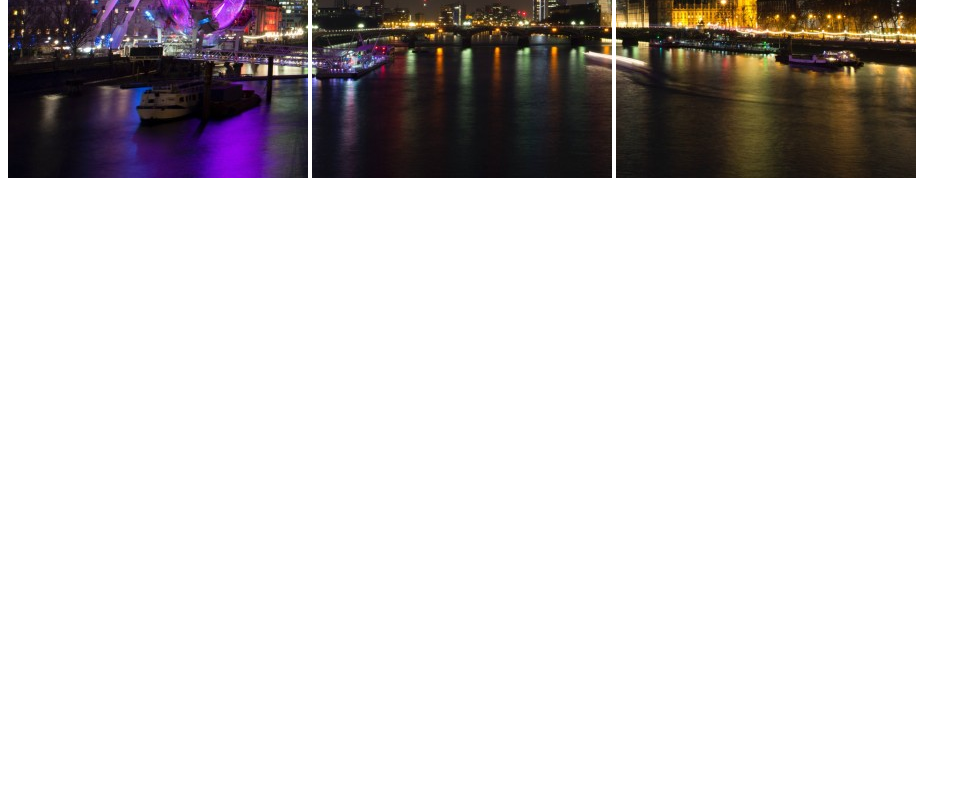
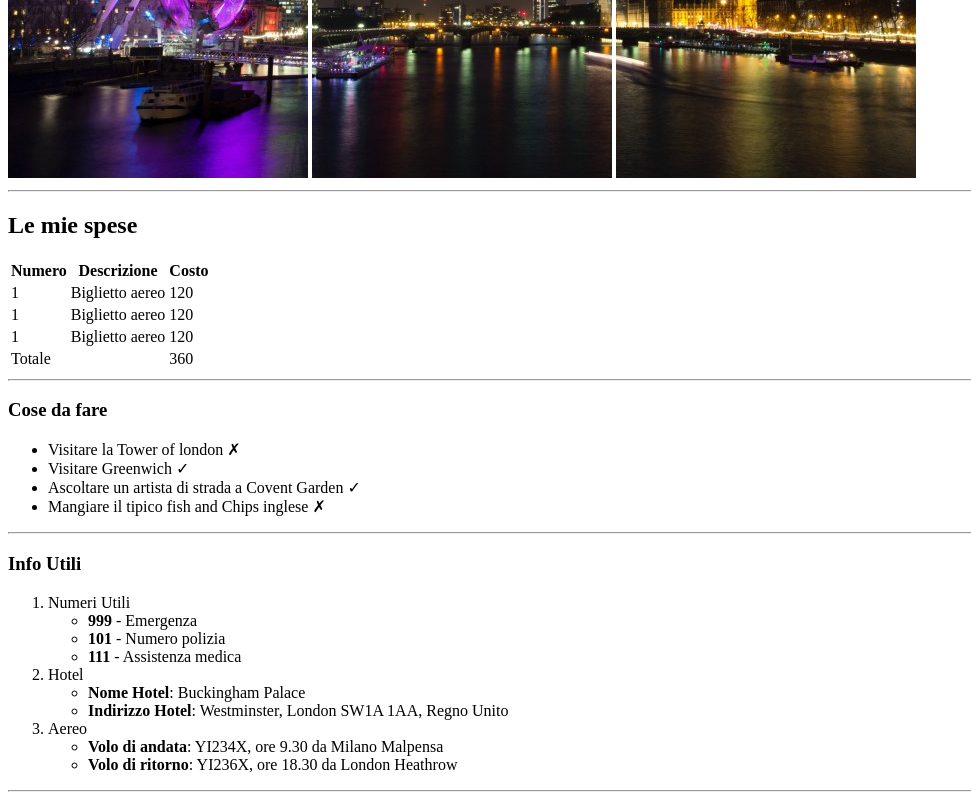
Before and after one commit to SimoneDiMuro/html-london-trip, a plain HTML site: page index.html in a window 1280 px wide. Shown: the part 502-1302 px from the top of the page, without its empty margins (0-971 px from the left). Before the commit the page ends 800 px from the top, so only its background shows below. Drawn offline with Linux system fonts and the light colour scheme.

Commit message:
Body terminato

```diff
--- a/index.html
+++ b/index.html
@@ -18,9 +18,97 @@
         <img src="./img/pexels-bill-emrich-230794-1.jpg" alt="">
         <img src="./img/pexels-bill-emrich-230794-2.jpg" alt="">
 
+        <!-- Linea di separazione -->
+
+        <hr>
+
     </header>
 
+    <main>
 
+        <h2>Le mie spese</h2>
+
+        <!-- Tabella -->
+
+        <table>
+                <tr>
+                    <th>Numero</th>
+                    <th>Descrizione</th>
+                    <th>Costo</th>
+                </tr>
+
+                <tr>
+                    <td>1</td>
+                    <td>Biglietto aereo</td>
+                    <td>120</td>
+                </tr>
+
+                <tr>
+                    <td>1</td>
+                    <td>Biglietto aereo</td>
+                    <td>120</td>
+                </tr>
+
+                <tr>
+                    <td>1</td>
+                    <td>Biglietto aereo</td>
+                    <td>120</td>
+                </tr>
+
+                <tr>
+                    <td>Totale</td>
+                    <td></td>
+                    <td>360</td>
+                </tr>
+        </table>
+
+        <!-- Linea di separazione -->
+
+         <hr>
+
+         <h3> Cose da fare </h3>
+
+        <!-- Elenco puntato -->
+
+        <ul>
+            <li> Visitare la Tower of london &cross; </li>
+            <li> Visitare Greenwich &check; </li>
+            <li> Ascoltare un artista di strada a Covent Garden &check; </li>
+            <li> Mangiare il tipico fish and Chips inglese &cross; </li>
+        </ul>
+
+        <!-- Linea di separazione -->
+
+         <hr>
+
+         <h3> Info Utili </h3>
+
+         <!-- Elenco annidato -->
+
+         <ol>
+            <li> Numeri Utili </li>
+                <ul>
+                    <li> <strong> 999 </strong> - Emergenza </li>
+                    <li> <strong> 101 </strong> - Numero polizia </li>
+                    <li> <strong> 111 </strong> - Assistenza medica </li>
+                </ul>
+            <li> Hotel </li>
+                <ul>
+                    <li> <strong> Nome Hotel</strong>: Buckingham Palace</li>
+                    <li> <strong> Indirizzo Hotel</strong>: Westminster, London SW1A 1AA, Regno Unito</li>
+                </ul>
+            <li> Aereo </li>
+                <ul>
+                    <li><strong> Volo di andata</strong>: YI234X, ore 9.30 da Milano Malpensa </li>
+                    <li><strong> Volo di ritorno</strong>: YI236X, ore 18.30 da London Heathrow </li>
+                </ul>
+         </ol>
+
+          <!-- Linea di separazione -->
+
+          <hr>
+
+    </main>
 
 </body>
 </html>
```
